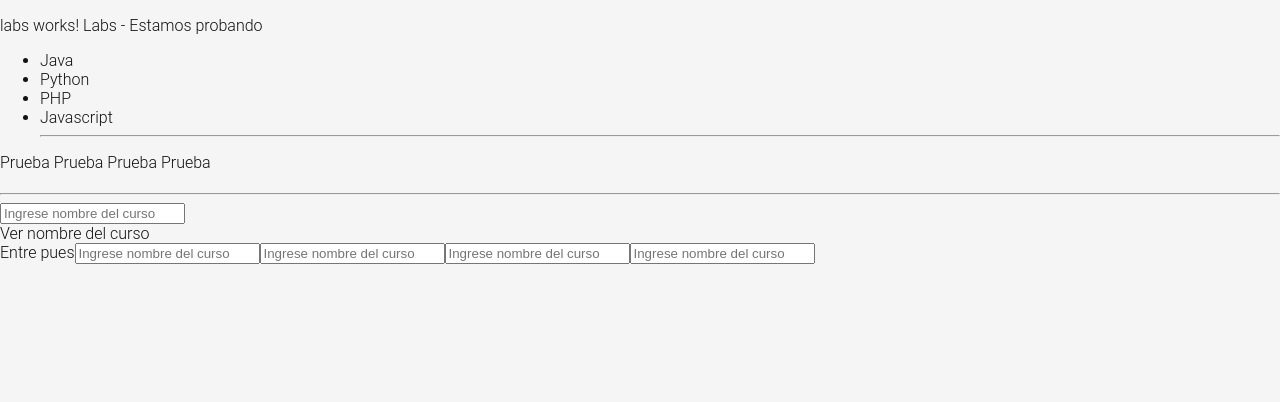
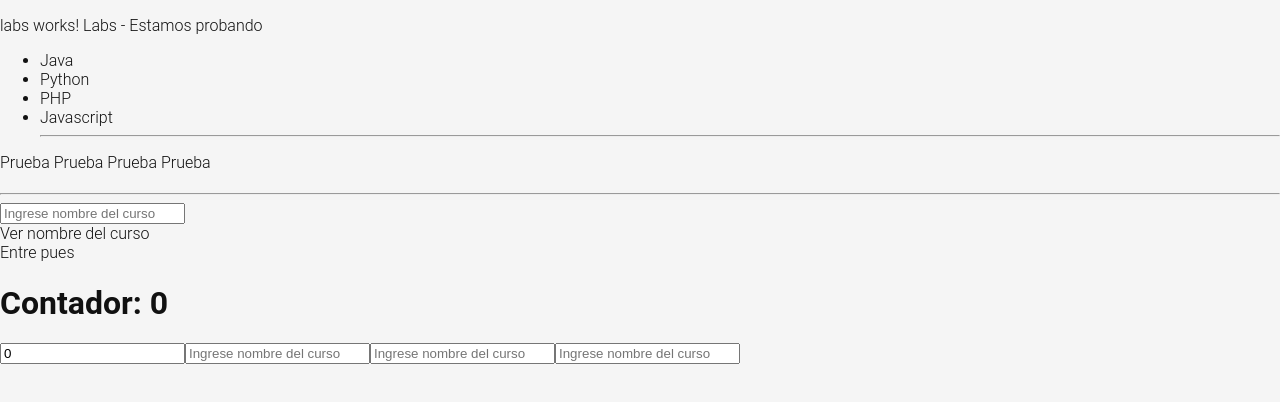
Before and after one commit to master-sebastian/todoapp, an Angular app: page /labs/datos in a window 1280 px wide. Shown: the top 402 px of the page. Built offline with nearby package versions, Linux system fonts and the light colour scheme.

Commit message:
implementando signal

```diff
--- a/src/app/pages/labs/labs.component.html
+++ b/src/app/pages/labs/labs.component.html
@@ -19,8 +19,8 @@
 <button type="button" (click)="viewNameCourse()">Ver nombre del curso</button>
 <br>
 <button type="button" (dblclick)="viewNameCoursex2()">Entre pues</button>
-
-<input type="text" [value]="nameCourse" (change)="changeHandlerNameCourse($event)" placeholder="Ingrese nombre del curso">
+<h1>Contador: {{ contador() }}</h1>
+<input type="text" [value]="contador()" (change)="changeHandlerCounter($event)" placeholder="Ingrese nombre del curso">
 <input type="text" [value]="nameCourse" (keyup)="changeHandlerNameCourse($event)" placeholder="Ingrese nombre del curso">
 <input type="text" [value]="nameCourse" (keyup.shift)="changeHandlerNameCourse($event)" placeholder="Ingrese nombre del curso">
 <input type="text" [value]="nameCourse" (keydown.shift.t)="changeHandlerNameCourse($event)" placeholder="Ingrese nombre del curso">
--- a/src/app/pages/labs/labs.component.ts
+++ b/src/app/pages/labs/labs.component.ts
@@ -1,4 +1,4 @@
-import { Component } from '@angular/core';
+import { Component, signal } from '@angular/core';
 import { CommonModule } from '@angular/common' //Agregarlo para versiones recientes para usar las directivas de control antiguas como el *ngFor
 
 @Component({
@@ -9,6 +9,9 @@ import { CommonModule } from '@angular/common' //Agregarlo para versiones recien
   styleUrl: './labs.component.css'
 })
 export class LabsComponent {
+
+  contador = signal(0);
+
   title = ' Estamos probando';
   programmingLanguages = [
     "Java",
@@ -25,6 +28,13 @@ export class LabsComponent {
     alert(this.nameCourse);
   }
 
+  changeHandlerCounter(event: Event){
+    const input = event.target as HTMLInputElement;
+    const newValue = parseInt(input.value);
+    this.contador.set(newValue); //Mas esficiente usar signal
+  }
+
+
   viewNameCoursex2(){
     alert(this.nameCourse.repeat(2));
   }
```
